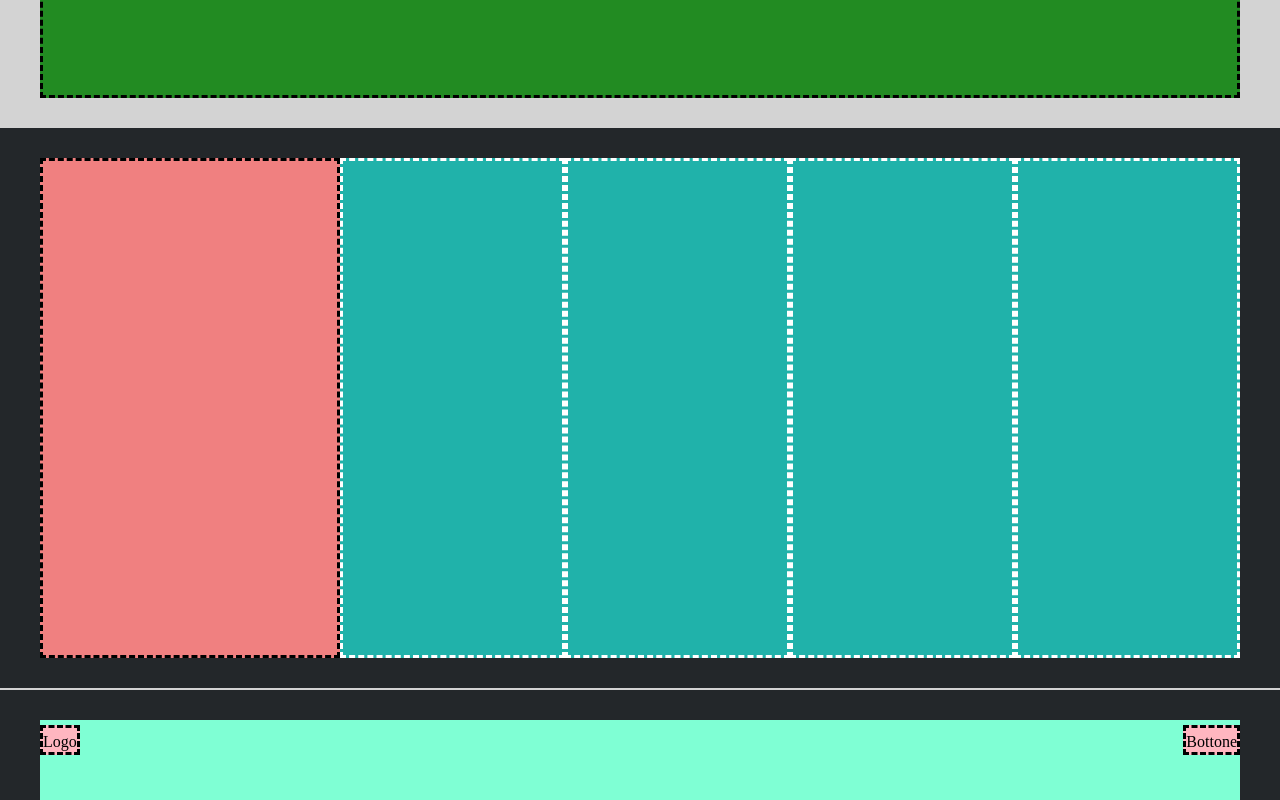
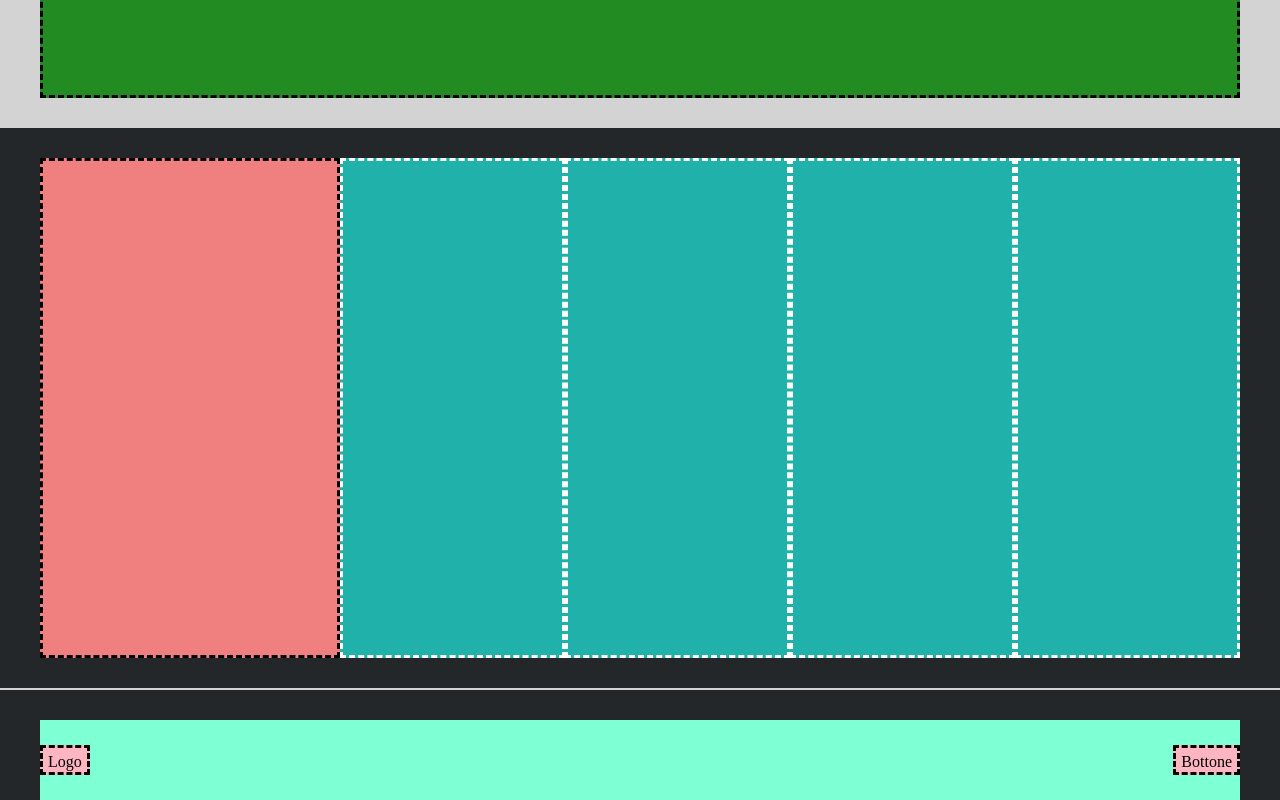
Before and after one commit to Gianmarco-Leone/htmlcss-struttura-discord, a plain HTML site: page index.html in a window 1280 px wide. Shown: the part 2936-3736 px from the top of the page. Drawn offline with Linux system fonts and the light colour scheme.

Commit message:
fixes footer

```diff
--- a/css/style.css
+++ b/css/style.css
@@ -107,10 +107,11 @@ footer .lightblue-col {
     border: none;
     display: flex;
     justify-content: space-between;
+    align-items: center;
 }
 
 .second.footer-section .text {
     background-color: #FFB6C0;
-    align-content: center;
     height: 30px;
+    padding: 5px;
 }
```
